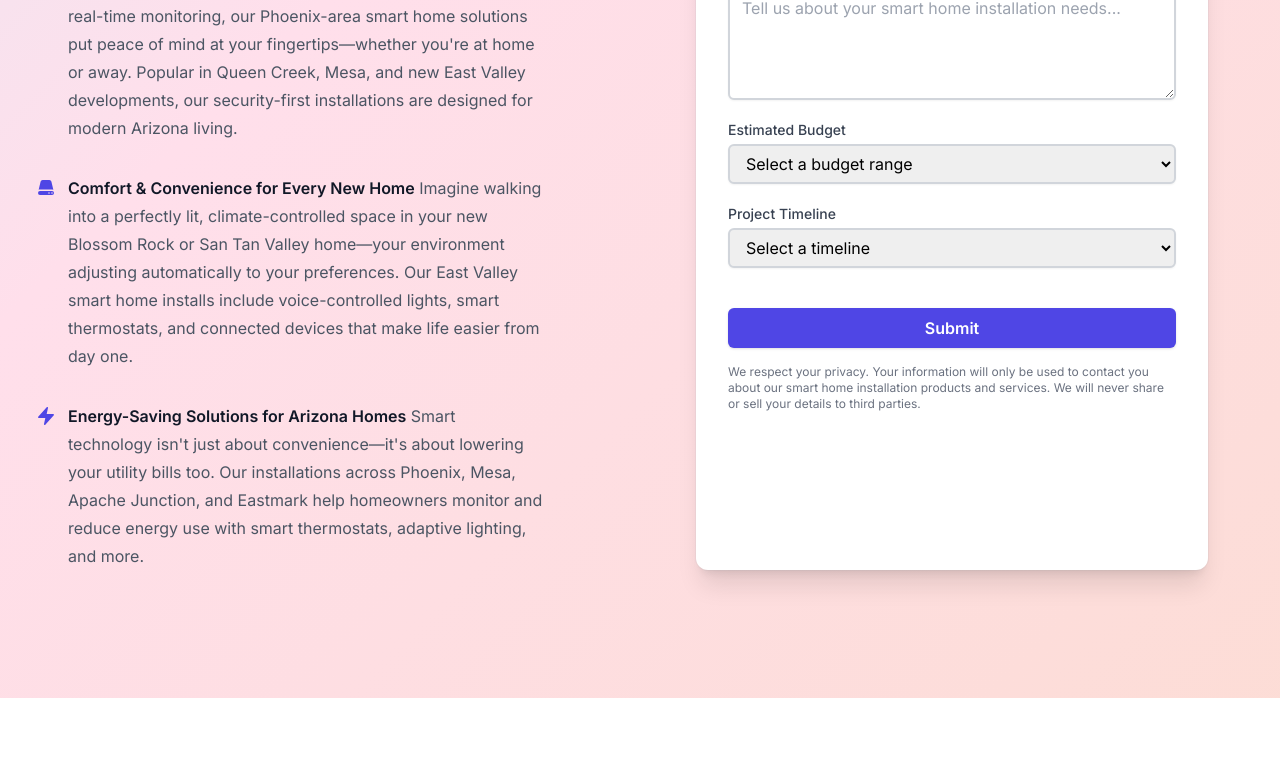
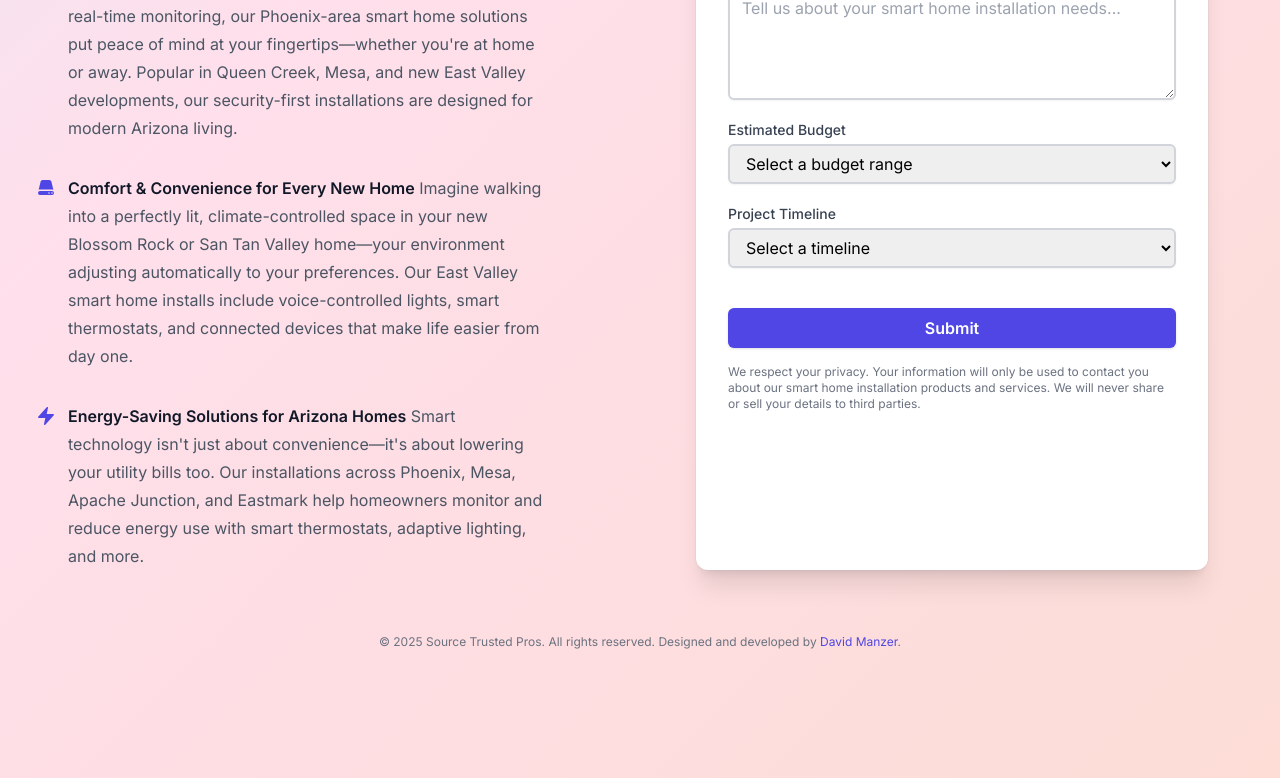
Before and after one commit to dmanzer2/lead-gen, a Next.js app: page / in a window 1280 px wide. Shown: the part 880-1658 px from the top of the page. Before the commit the page ends 1578 px from the top, so only its background shows below. Built offline with nearby package versions, Linux system fonts and the light colour scheme.

Commit message:
add footer and meta data

```diff
--- a/src/app/layout.tsx
+++ b/src/app/layout.tsx
@@ -5,8 +5,8 @@ import { Inter } from 'next/font/google'
 const inter = Inter({ subsets: ['latin'] })
 
 export const metadata = {
-  title: 'Lead Generation - Smart Home Installations',
-  description: 'Smart home installation lead generation service',
+  title: 'Smart Home Installation Experts in Phoenix & East Valley',
+  description: 'Find trusted smart home installation pros in Phoenix, Mesa, Queen Creek, San Tan Valley, and the East Valley. Get expert setup for lighting, security, and home automation—fast and reliable.',
 }
 
 export default function RootLayout({
--- a/src/app/page.tsx
+++ b/src/app/page.tsx
@@ -410,9 +410,13 @@ export default function HomePage() {
 							</form>
             </div>
           </div>
-
         </div>
-      </div>
-    </div>
-  );
+				<div className="text-sm disclaimer-area">
+					<p className="text-xs mt-16 text-center text-gray-500">
+						© {new Date().getFullYear()} Source Trusted Pros. All rights reserved. Designed and developed by <a href="https://github.com/dmanzer2" className="text-indigo-600 hover:underline">David Manzer</a>.
+					</p>
+				</div>
+			</div>
+		</div>
+	);
 }
```
